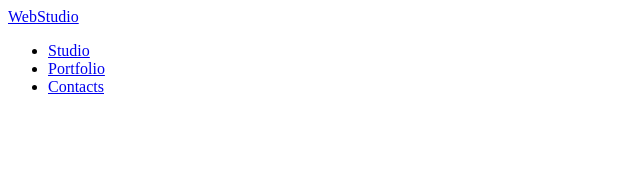
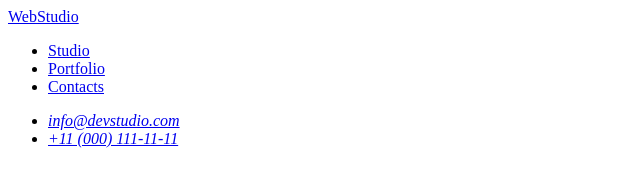
Before and after one commit to carolinaV242/goit-markup-hw-01, a plain HTML site: page index.html in a window 1280 px wide. Shown: the whole page, without its empty margins (0-640 px from the left). Drawn offline with Linux system fonts and the light colour scheme.

Commit message:
change index

```diff
--- a/index.html
+++ b/index.html
@@ -6,22 +6,41 @@
     <title>Document</title>
 </head>
 <body>
+    <!-- HEADER -->
     <header>
         <nav>
             <a href="./index.html">WebStudio</a>
             <ul>
-                <li><a href="/index.html">Studio</a></li>
-                <li><a href="#OurTeam">Portfolio</a></li>
-                <li><a href="#Contacts">Contacts</a></li>
+                <li>
+                    <a href="/index.html">Studio</a>
+                </li>
+                <li>
+                    <a href="#OurTeam">Portfolio</a>
+                </li>
+                <li>
+                    <a href="#Contacts">Contacts</a>
+                </li>
             </ul>
+            <address id="Contacts">
+                <ul>
+                    <li>
+                        <a href="mailto:info@devstudio.com">info@devstudio.com</a>
+                    </li>
+                    <li>
+                        <a href="tel:+110001111111">+11 (000) 111-11-11</a>
+                    </li>
+                </ul>
+            </address>
         </nav>
     </header>
+    <!-- MAIN -->
     <main>
         <section></section>
         <section></section>
         <section></section>
         <section></section>
     </main>
+    <!-- FOOTER -->
     <footer></footer>
 </body>
 </html>
```
